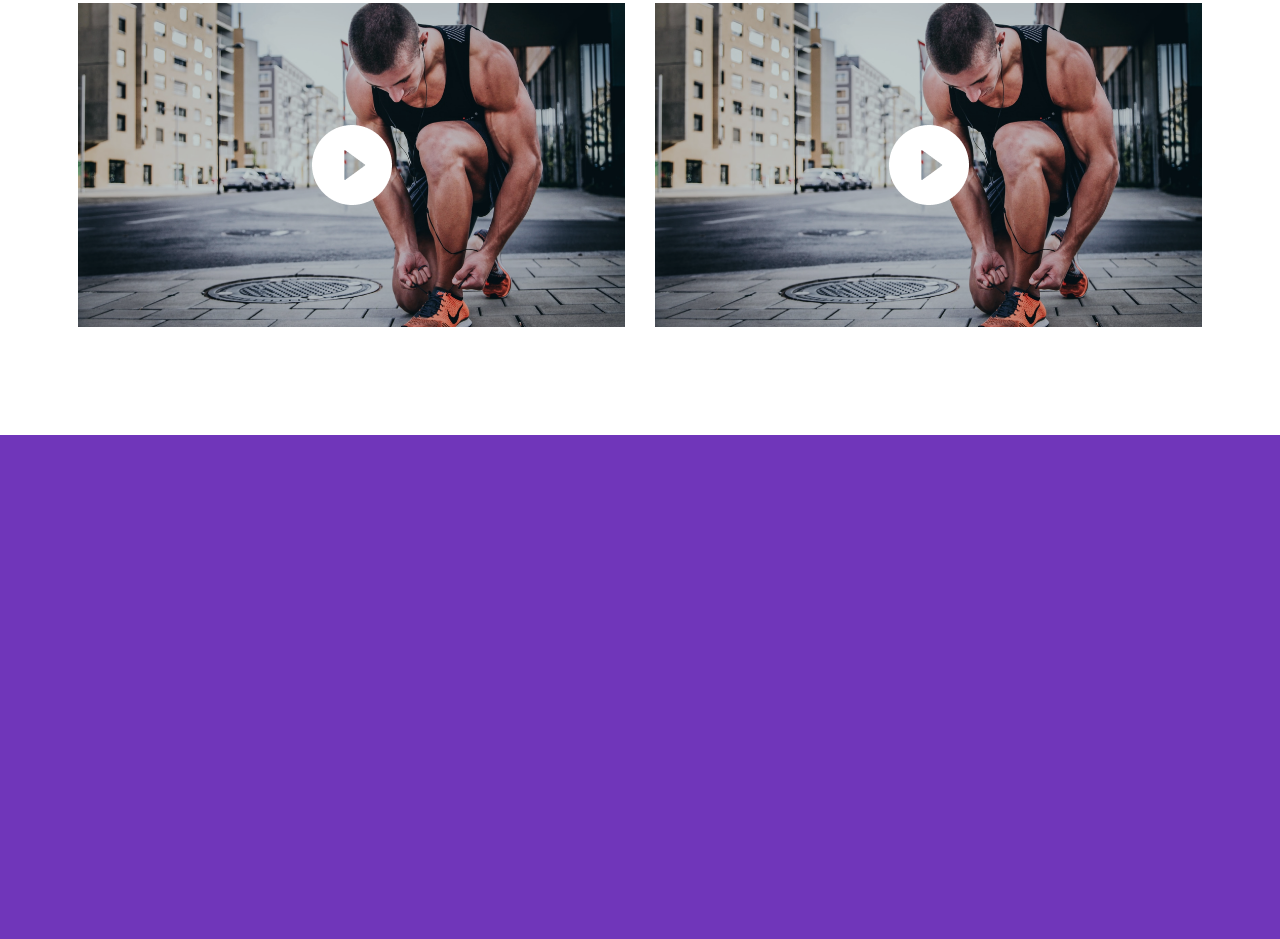
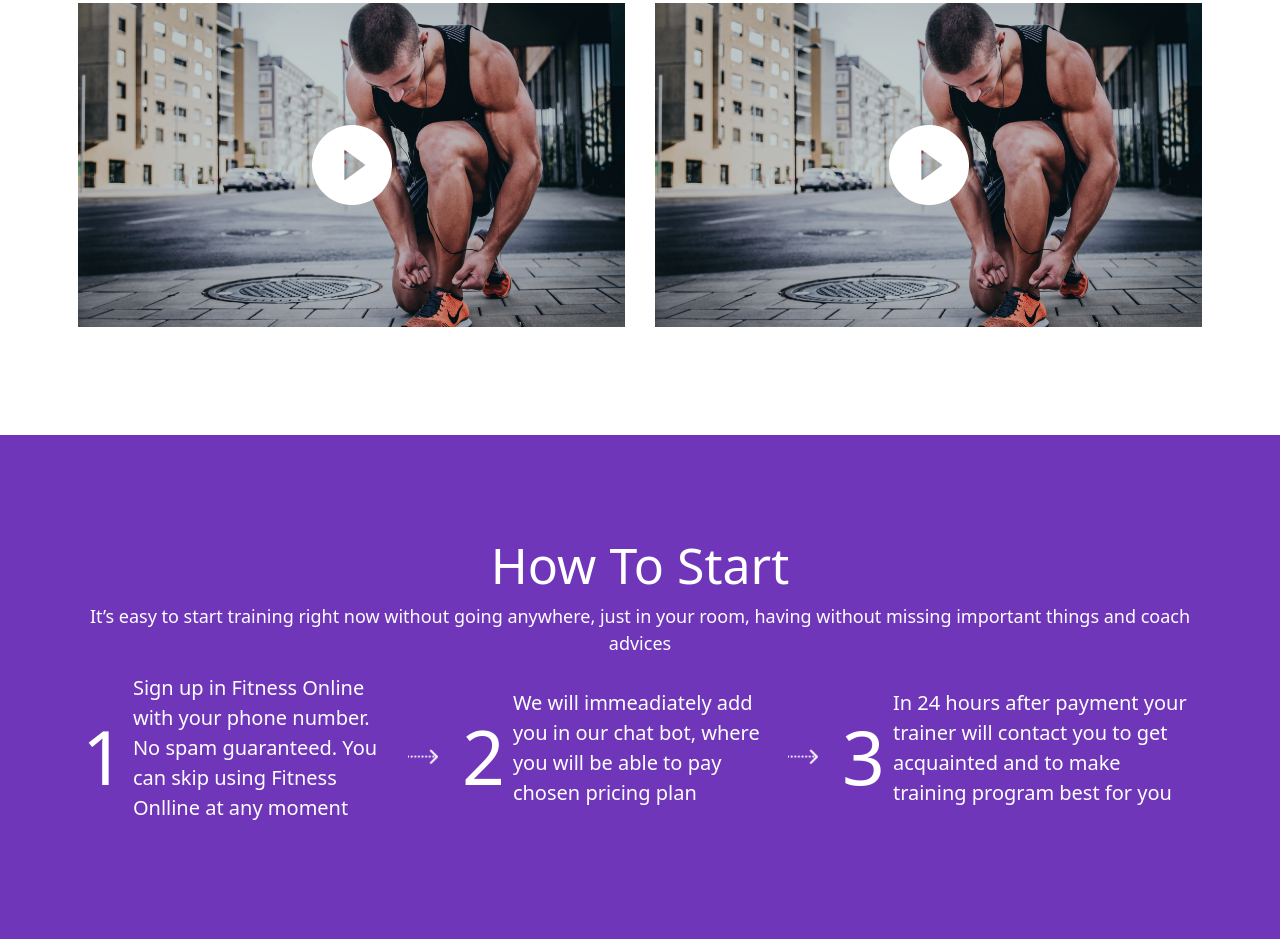
Before and after one commit to espinozagabriel0/EX2Bootstrap_BascopeGabriel, a website built with Vite: page src/index.html in a window 1280 px wide. Shown: the part 585-1524 px from the top of the page. Before the commit the page ends 1020 px from the top, so only its background shows below. Built offline with nearby package versions, Linux system fonts and the light colour scheme.

Commit message:
maquetacion sección how to start

```diff
--- a/src/index.html
+++ b/src/index.html
@@ -57,13 +57,37 @@
                 </div>
            </div>
         </section>
+
+        <section id="how-to-start-section" class="text-white">
+            <div class="container">
+                <div>
+                    <h2 class="text-center">How To Start</h2>
+                    <p class="text-center fw-lighter">It’s easy to start training right now without going anywhere, just in your room, having without missing important things and coach advices</p>
+                </div>
+
+                <div class="row">
+                    <div class="col-lg d-flex align-items-center gap-2">
+                        <span class=" start-numbers">1</span>
+                        <p>Sign up in Fitness Online with your phone number. No spam guaranteed. You can skip using Fitness Onlline at any moment</p>
+                        <img src="/img/arrow.png" alt="" class="arrow">
+                    </div>
+                    <div class="col-lg d-flex align-items-center gap-2">
+                        <span class="start-numbers">2</span>
+                        <p>We will immeadiately add you in our chat bot, where you will be able to pay chosen pricing plan</p>
+                        <img src="/img/arrow.png" alt="" class="arrow">
+                    </div>
+                    <div class="col-lg d-flex align-items-center gap-2">
+                        <span class="start-numbers">3</span>
+                        <p>In 24 hours after payment your trainer will contact you to get acquainted and to make training program best for you</p>
+                    </div>
+                </div>
+            </div>
+        </section>
+
+
     </main>
 
     <div class="container">
-
-        <section id="how-to-start-section">
-        </section>
-
         <section id="features">
         </section>
 
--- a/src/styles/custom.scss
+++ b/src/styles/custom.scss
@@ -4,6 +4,12 @@ $primary: #7036BA;
 body{
     box-sizing: border-box;
     background-color: $primary;
+}
+h1{
+    font-size: 60px;
+}
+h2{
+    font-size: 50px;
 }
 
 
@@ -13,10 +19,8 @@ header#header-section{
     background-position: right;
     background-size: 50%;
     background-repeat: no-repeat;
-    // min-width: 100%;
-    h1{
-        font-size: 60px;
-    }
+    // min-width: 100%;}
+
     p{
         font-size: 24px;
     }
@@ -34,7 +38,6 @@ main{
 
 section#about-section{
     h2{
-        font-size: 50px;
         color: $main-text;
     }
     .row{
@@ -48,6 +51,23 @@ section#about-section{
         cursor: pointer;
     }
 }
+section#how-to-start-section{
+    p{
+        font-size: 18px;
+    }
+    span.start-numbers{
+        font-size: 75px;
+    }
+    img.arrow{
+        width: 30px;
+    }
+    .row{
+        div p{
+            font-size: 20px;
+            font-weight: lighter;
+        }
+    }
+}
 
 
 footer{
```
Also changed, not shown: public/img/arrow.png (added).
